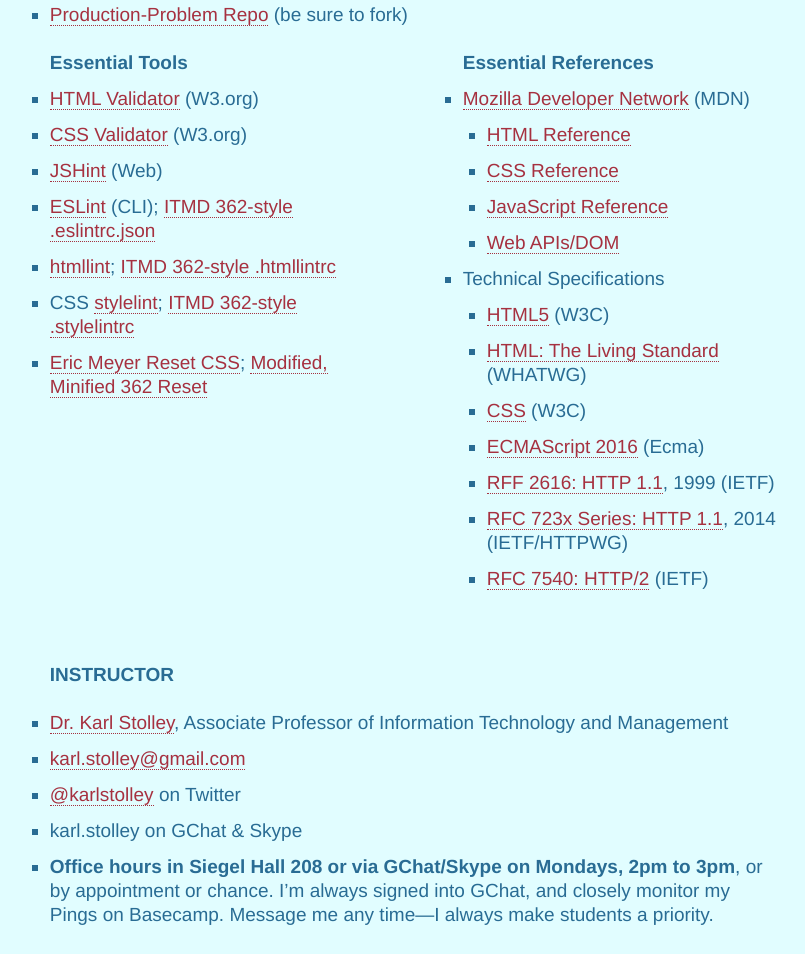
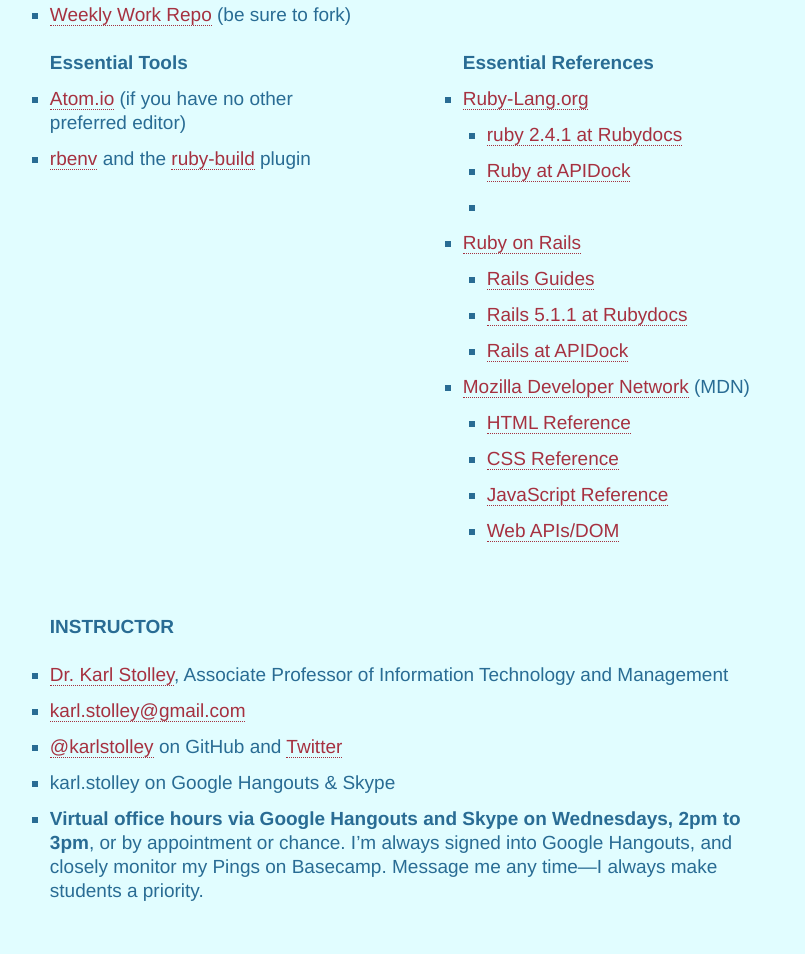
Before and after one commit to karlstolley/summer-rails, a plain HTML site: page index.html in a window 1280 px wide. Shown: the part 2368-3322 px from the top of the page, without its empty margins (133-938 px from the left). Drawn offline with nearby package versions, Linux system fonts and the light colour scheme.

Commit message:
Added Ruby/Rails important links, corrected instructor info

```diff
--- a/index.html
+++ b/index.html
@@ -347,43 +347,44 @@
       <section id="course-resources">
         <h4>Course Resources</h4>
         <ul>
-          <li><a href="https://3.basecamp.com/3058761/projects/2246503">Basecamp</a> (<a href="https://basecamp.com/help/3/guides/apps">apps</a>)</li>
-          <li><a href="https://github.com/profstolley/itmd-362-demos">Class Demos Repo</a></li>
-          <li><a href="https://github.com/profstolley/itmd-362-pp">Production-Problem Repo</a> (be sure to fork)</li>
+          <li><a href="https://3.basecamp.com/3058761/projects/3586509">Basecamp</a> (<a href="https://basecamp.com/help/3/guides/apps">apps</a>)</li>
+          <li><a href="https://github.com/profstolley/itmd-x13-demos">Class Demos Repo</a></li>
+          <li><a href="https://github.com/profstolley/itmd-x13-weekly">Weekly Work Repo</a> (be sure to fork)</li>
         </ul>
       </section>
       <section id="essential-tools">
         <h4>Essential Tools</h4>
         <ul>
-          <li><a href="https://validator.w3.org/">HTML Validator</a> (W3.org)</li>
-          <li><a href="https://jigsaw.w3.org/css-validator/">CSS Validator</a> (W3.org)</li>
-          <li><a href="http://jshint.com/">JSHint</a> (Web)</li>
-          <li><a href="http://eslint.org/">ESLint</a> (CLI); <a href="https://gist.github.com/profstolley/559aac5112928c7c24c628c6305b70b8#file-eslintrc-json">ITMD 362-style .eslintrc.json</a></li>
-          <li><a href="https://github.com/htmllint/htmllint-cli">htmllint</a>; <a href="https://gist.github.com/profstolley/559aac5112928c7c24c628c6305b70b8">ITMD 362-style .htmllintrc</a></li>
-          <li>CSS <a href="https://github.com/stylelint/stylelint/blob/master/docs/user-guide/cli.md">stylelint</a>; <a href="https://gist.github.com/profstolley/559aac5112928c7c24c628c6305b70b8#file-stylelintrc">ITMD 362-style .stylelintrc</a></li>
-          <li><a href="http://meyerweb.com/eric/tools/css/reset/reset.css">Eric Meyer Reset CSS</a>; <a href="https://gist.github.com/profstolley/b1f851e061f98fcbc0e41d39adc32847#file-_reset-min-css">Modified, Minified 362 Reset</a></li>
+          <li><a href="https://atom.io/">Atom.io</a> (if you have no other preferred editor)</li>
+          <li>
+            <a href="https://github.com/rbenv/rbenv">rbenv</a> and the
+            <a href="https://github.com/rbenv/ruby-build">ruby-build</a> plugin
+          </li>
         </ul>
       </section>
       <section id="essential-references">
       <h4>Essential References</h4>
         <ul>
+          <li id="ruby"><a href="https://www.ruby-lang.org/en/">Ruby-Lang.org</a>
+            <ul>
+              <li><a href="http://docs.rubydocs.org/ruby-2-4-1/">ruby 2.4.1 at Rubydocs</a></li>
+              <li><a href="https://apidock.com/ruby/browse">Ruby at APIDock</a></li>
+              <li>
+            </ul>
+          </li>
+          <li id="rails"><a href="http://rubyonrails.org">Ruby on Rails</a>
+            <ul>
+              <li><a href="http://guides.rubyonrails.org">Rails Guides</a></li>
+              <li><a href="http://docs.rubydocs.org/rails-5-1-1/">Rails 5.1.1 at Rubydocs</a></li>
+              <li><a href="https://apidock.com/rails/browse">Rails at APIDock</a></li>
+            </ul>
+          </li>
           <li id="mdn"><a href="https://developer.mozilla.org/en-US/">Mozilla Developer Network</a> (MDN)
             <ul>
               <li><a href="https://developer.mozilla.org/en-US/docs/Web/HTML/Reference">HTML Reference</a></li>
               <li><a href="https://developer.mozilla.org/en-US/docs/Web/CSS/Reference">CSS Reference</a></li>
               <li><a href="https://developer.mozilla.org/en-US/docs/Web/JavaScript/Reference">JavaScript Reference</a></li>
               <li><a href="https://developer.mozilla.org/en-US/docs/Web/Reference/API">Web APIs/DOM</a></li>
-            </ul>
-          </li>
-          <li id="technical-specifications">Technical Specifications
-            <ul>
-              <li><a href="http://www.w3.org/TR/html5/">HTML5</a> (W3C)</li>
-              <li><a href="https://developers.whatwg.org">HTML: The Living Standard</a> (WHATWG)</li>
-              <li><a href="http://www.w3.org/Style/CSS/Overview.en.html">CSS</a> (W3C)</li>
-              <li><a href="http://www.ecma-international.org/ecma-262/7.0/index.html">ECMAScript 2016</a> (Ecma)</li>
-              <li><a href="https://tools.ietf.org/html/rfc2616">RFF 2616: HTTP 1.1</a>, 1999 (IETF)</li>
-              <li><a href="http://httpwg.org">RFC 723x Series: HTTP 1.1</a>, 2014 (IETF/HTTPWG)</li>
-              <li><a href="https://tools.ietf.org/html/rfc7540">RFC 7540: HTTP/2</a> (IETF)</li>
             </ul>
           </li>
         </ul>
@@ -396,12 +397,15 @@
     <ul>
       <li><a href="https://karlstolley.com/">Dr. Karl Stolley</a>, Associate&nbsp;Professor of Information Technology and Management</li>
       <li><a href="mailto:karl.stolley@gmail.com">karl.stolley@gmail.com</a></li>
-      <li><a href="https://twitter.com/karlstolley">@karlstolley</a> on Twitter</li>
-      <li>karl.stolley on GChat &amp; Skype</li>
+      <li>
+        <a href="https://github.com/karlstolley">@karlstolley</a> on GitHub and
+        <a href="https://twitter.com/karlstolley">Twitter</a>
+      </li>
+      <li>karl.stolley on Google Hangouts &amp; Skype</li>
       <li id="office-hours">
-        <b>Office hours in Siegel Hall 208 or via GChat/Skype on Mondays, 2pm to 3pm</b>, or by
-        appointment or chance. I’m always signed into GChat, and closely monitor my Pings on
-        Basecamp. Message me any time—I always make students a priority.
+        <b>Virtual office hours via Google Hangouts and Skype on Wednesdays, 2pm to 3pm</b>, or by
+        appointment or chance. I’m always signed into Google Hangouts, and closely monitor my Pings
+        on Basecamp. Message me any time—I always make students a priority.
       </li>
     </ul>
   </aside>
```
